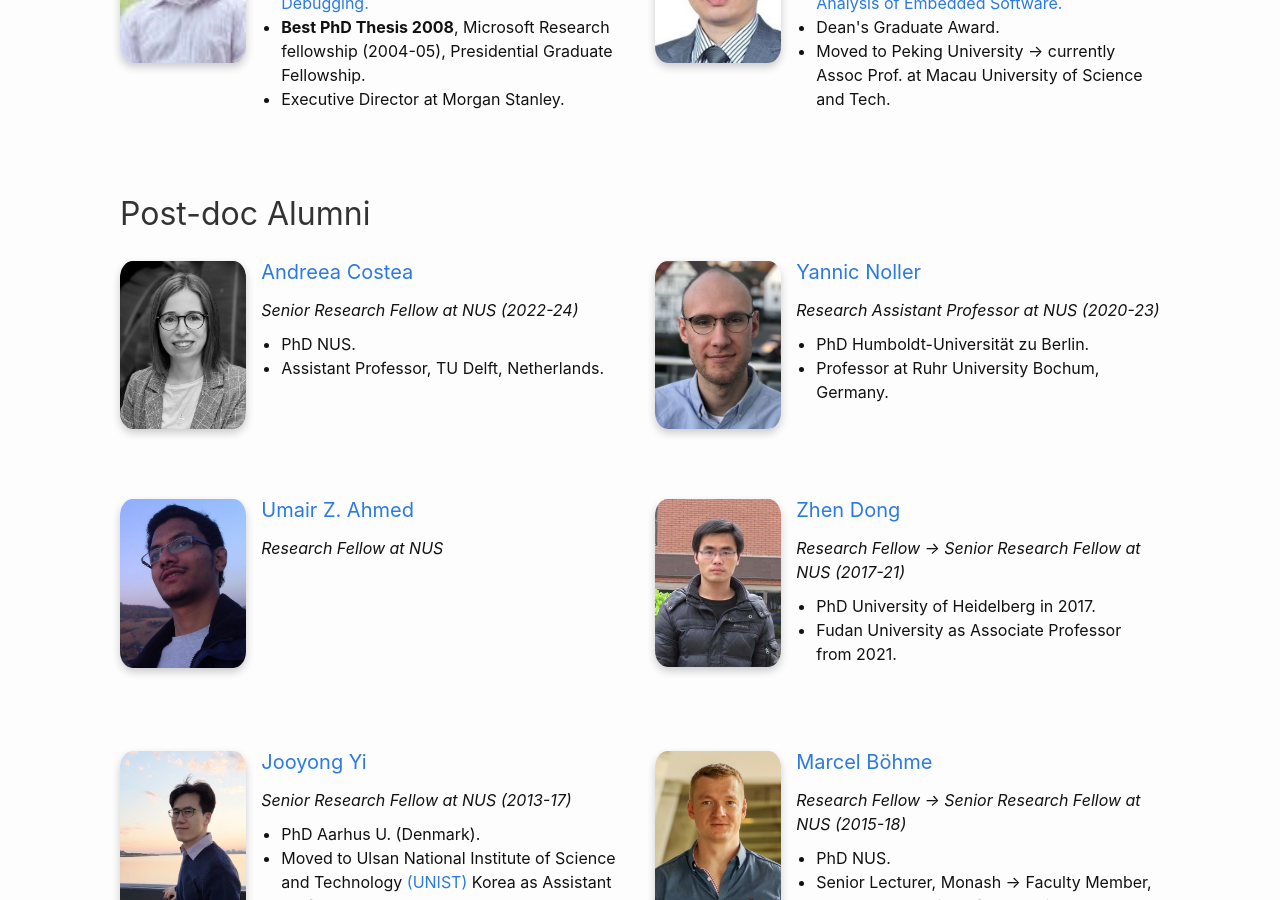
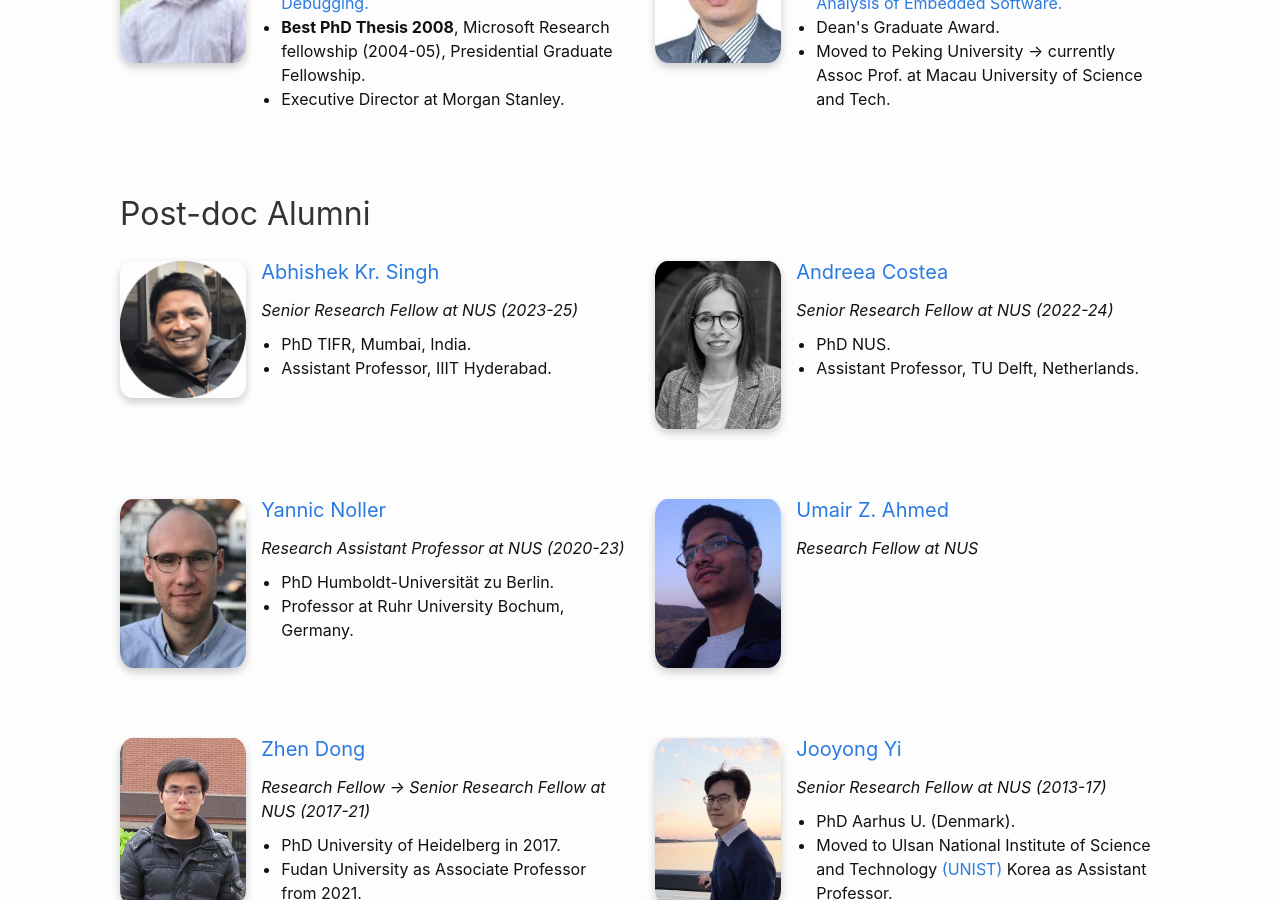
Before and after one commit to nus-tss/nus-tss.github.io, a Jekyll site: the page built from _pages/team.md, in a window 1280 px wide and 900 px high, scrolled down 4780 px. Built offline with Jekyll 4.4.1, drawn with Linux system fonts in a browser that asks for light colours; nearby versions of some CDN libraries.

Commit message:
Update postdoc-alumni.yml

```diff
--- a/_data/team/postdoc-alumni.yml
+++ b/_data/team/postdoc-alumni.yml
@@ -1,3 +1,11 @@
+- name: Abhishek Kr. Singh
+  photo: aksingh.png
+  role-nus: Senior Research Fellow
+  time-nus: 2023-25
+  phd: TIFR, Mumbai, India
+  next: Assistant Professor, IIIT Hyderabad
+  website: https://sites.google.com/view/abhishek-singh/home
+
 - name: Andreea Costea
   photo: andreea.jpg
   role-nus: Senior Research Fellow
```
